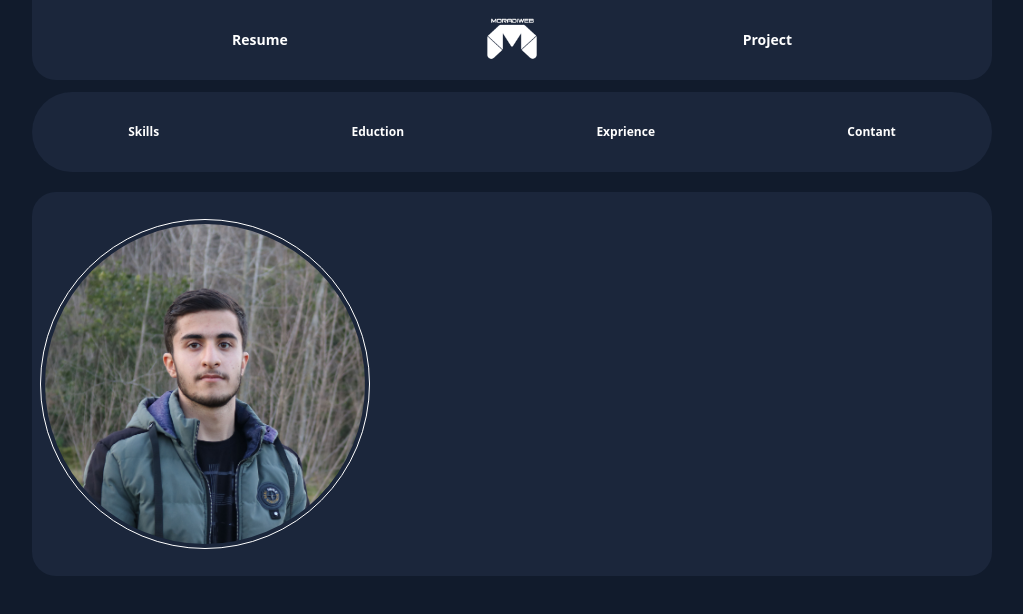
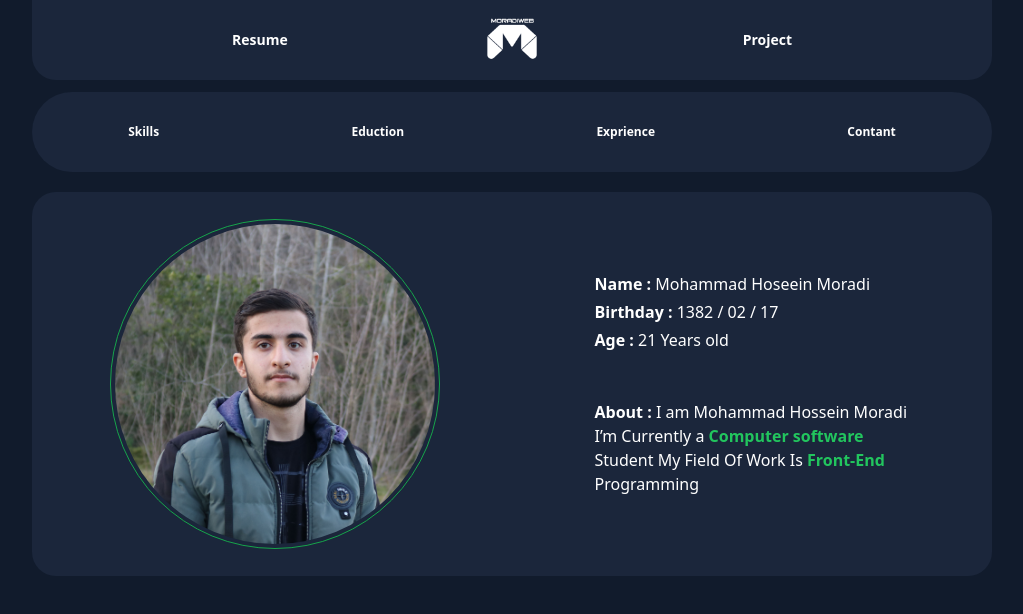
Before and after one commit to moradiweb-ir/moradiweb.ir, a React (Vite) app: page / in a window 1280 px wide. Shown: the top 614 px of the page, without its empty margins (128-1151 px from the left). Built offline with nearby package versions, Linux system fonts and the light colour scheme.

Commit message:
Build File Text_profile.jsx{Design} In Folder Box profile and Add To Box-profile File && Edit Flex In 3 File Image-Me,Box_profil,Text-profile

```diff
--- a/src/components/Box_profile/Box_profile.jsx
+++ b/src/components/Box_profile/Box_profile.jsx
@@ -1,12 +1,13 @@
 import Image_Me from "./image_Me";
-
+import Text_profile from "./Text_profile";
 export default function Box_Profile(){
 return(
-    <div className="flex justify-center mt-5">
-            <div className="flex flex-row items-center w-9/12 h-96
+    <div className="flex flex-wrap  justify-around  mt-5">
+            <div className="flex  items-center max-md:flex-col justify-around w-9/12 h-96
      bg-boxblue rounded-3xl  shadow shadow-transparent
       delay-50 hover:shadow-GRC transition-all delay-50">
        <Image_Me/>
+       <Text_profile/>
     </div>
     </div>
 
--- a/src/components/Box_profile/Image_Me.jsx
+++ b/src/components/Box_profile/Image_Me.jsx
@@ -1,8 +1,8 @@
 import Image_Me_Moradi from "./Image_Me/moradi.jpg"
 export default function Image_Me(){
     return(
-        <div className="  rounded-full border border-white w-[330px] h-[330px] ml-2 ">
-            <img className="flex items-start bg-black w-80 h-80 rounded-full ml-1 mt-1 " src={Image_Me_Moradi} alt="" />
+        <div className="flex justify-around rounded-full border border-green-600 w-[330px] h-[330px]  ">
+            <img className="flex items-start justify-around  bg-black w-80 h-80 rounded-full  mt-1 " src={Image_Me_Moradi} alt="" />
             </div>
     )
 }
--- /dev/null
+++ b/src/components/Box_profile/Text_profile.jsx
@@ -0,0 +1,13 @@
+export default function Text_profile(){
+return(
+
+    <div className="flex-wrap  w-80 h-56  ">
+    <p className="  text-white "> <b>Name : </b> Mohammad Hoseein Moradi</p>
+    <p className="text-white mt-1 "> <b>Birthday : </b>1382 / 02 / 17</p>
+    <p className="text-white  mt-1"> <b>Age : </b>21 Years old</p>
+    <br></br>
+    <br></br>
+    <p className="text-white "> <b>About : </b> I am Mohammad Hossein Moradi I’m Currently a <b className="text-green-500">Computer software</b> Student  My Field Of Work Is <b className="text-green-500">Front-End</b> Programming</p>
+    </div>
+)
+}
```
